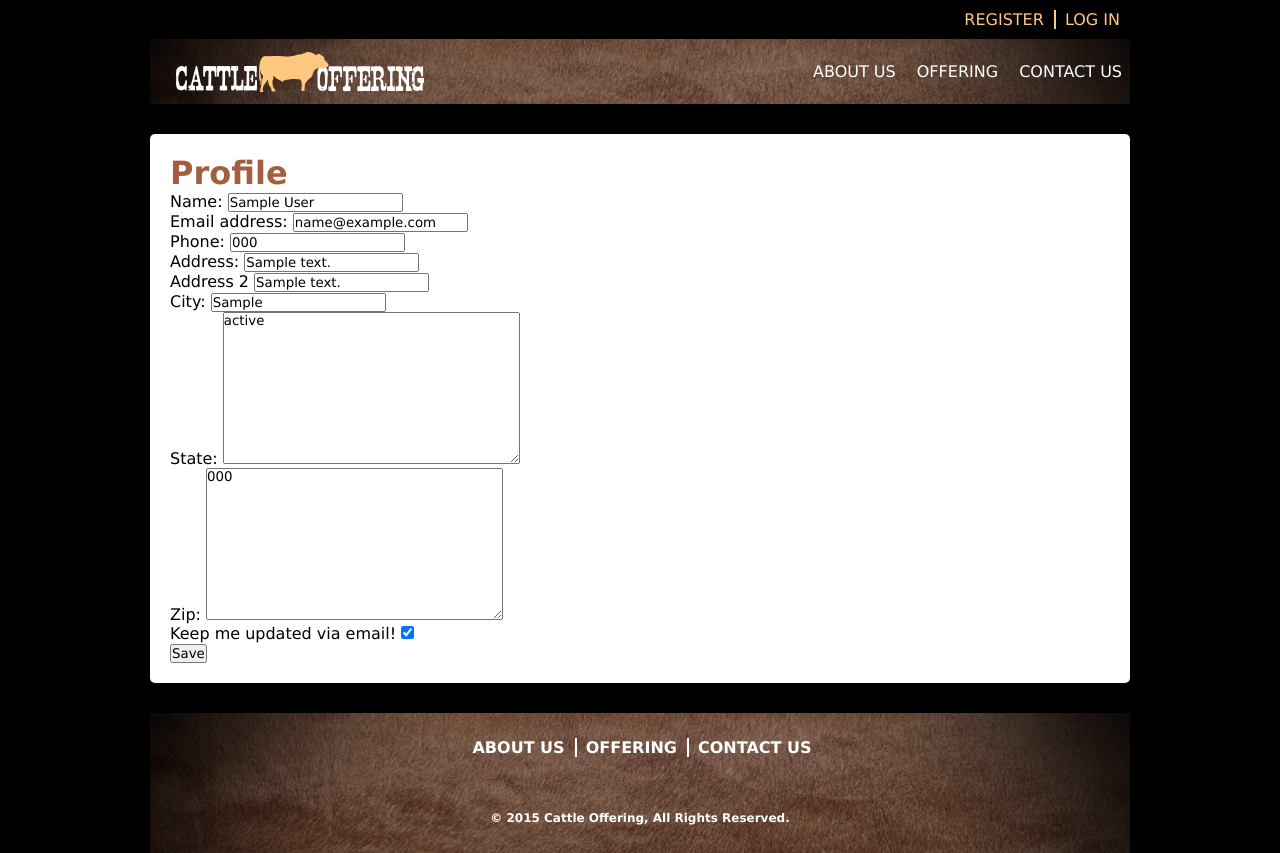
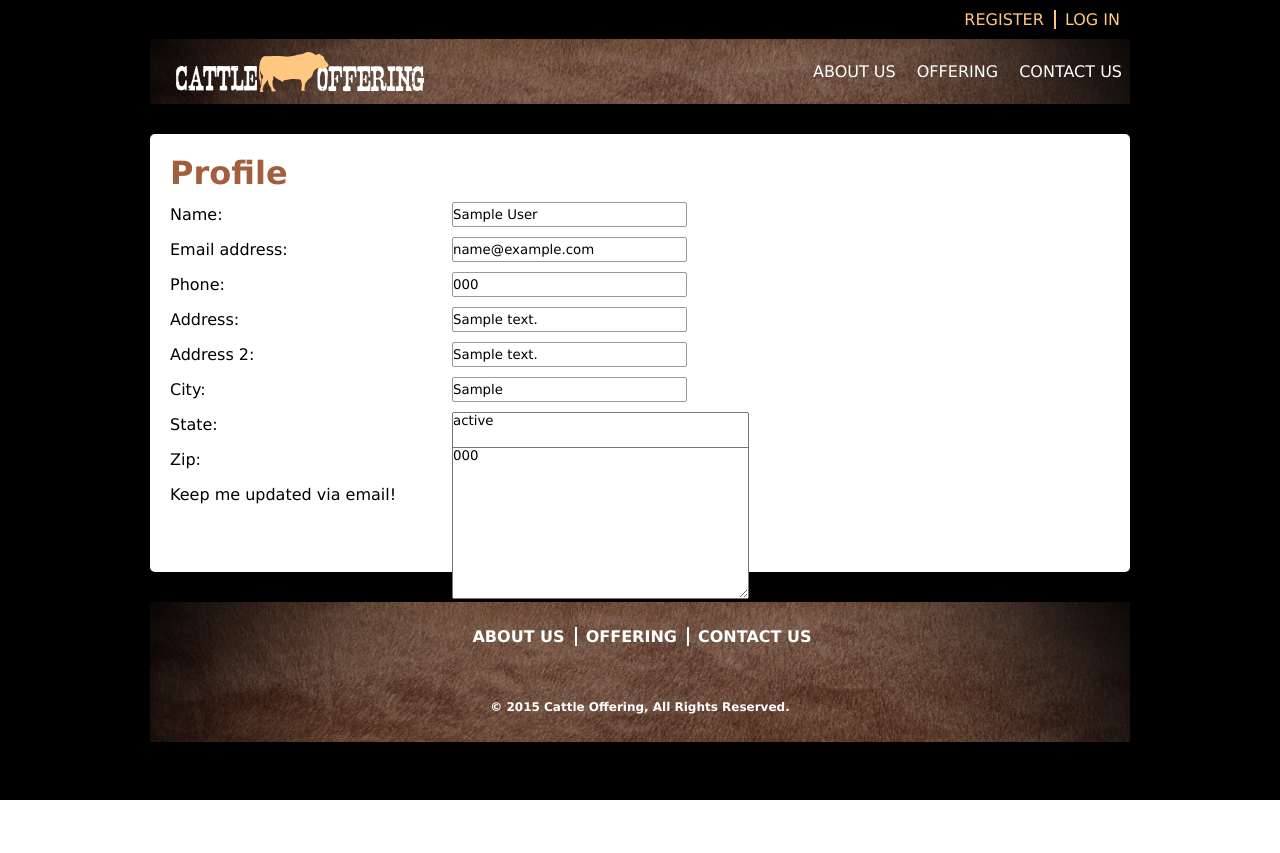
Before and after one commit to freshcodellc/cattle-offering, a Django app: page /account/profile/edit/1/ in a window 1280 px wide. After the commit the page ends 800 px from the top, so only its background shows below. Run offline with Django 3.2, Linux system fonts and the light colour scheme; tables that the repository leaves empty hold one stand-in row (values such as "Sample post"); style sheets or scripts are compiled from the project's sources; parts of the project's set-up code (start-up, migrations or seed data) failed here and were passed over; some libraries are stand-ins or nearby versions.

Commit message:
styled profile view and started styling on import view

```diff
--- a/cattle/templates/cattle/offering.html
+++ b/cattle/templates/cattle/offering.html
@@ -106,7 +106,7 @@
         <label class="filter-form__label" for="{{ filter.form.fat_thickness.id_for_label }}">Fat Thickness:</label>
         {{ filter.form.fat_thickness }}
       </div>
-      <input type="submit" />
+      <input class="button__filter-form" type="submit" />
     </form>
   </div>
 {% endblock %}
--- a/core/static/cattle/css/_cattle.scss
+++ b/core/static/cattle/css/_cattle.scss
@@ -138,6 +138,49 @@ header {
     display: block;
     float: left;
     margin-top: 10px;
+
+    &:hover {
+      background-color: $light-tan;
+      cursor: pointer;
+    }
+  }
+
+  &__filter-form {
+    @extend .button;
+    height: 25px;
+    line-height: 25px;
+    width: 30%;
+    float: left;
+    text-decoration: none;
+    display: block;
+    margin-top: 10px;
+
+    &:hover {
+      background-color: $light-tan;
+      cursor: pointer;
+    }
+  }
+
+  &__profile {
+    @extend .button;
+    height: 25px;
+    line-height: 25px;
+    width: 20%;
+    text-decoration: none;
+    display: block;
+
+    &:hover {
+      background-color: $light-tan;
+      cursor: pointer;
+    }
+  }
+
+  &__import {
+    @extend .button;
+    height: 25px;
+    line-height: 25px;
+    width: 15%;
+    margin-top: 5px;
 
     &:hover {
       background-color: $light-tan;
@@ -816,6 +859,60 @@ header {
   }
 }
 
+/*----->> Profile <<-----*/
+
+.form-profile {
+  margin-top: 10px;
+
+  &__wrapper {
+    width: 100%;
+    display: block;
+    height: 25px;
+    line-height: 25px;
+    margin: 10px 0px 10px 0px;
+  }
+
+  &__button-wrapper {
+    @extend .form-profile__wrapper;
+    width: 55%;
+  }
+
+  &__label {
+    width: 30%;
+    display: block;
+    float: left;
+  }
+
+  & input {
+    border: 1px solid $gray;
+    border-radius: 2px;
+    width: 25%;
+    height: 25px;
+    line-height: 25px;
+    display: block;
+  }
+
+}
+
+/*----->> Import <<-----*/
+
+.cattle-import-form {
+  margin-top: 20px;
+  height: 35px;
+  line-height: 35px;
+  width: 80%;
+
+  &__label {
+    height: 25px;
+    line-height: 25px;
+    width: 30%;
+  }
+
+  & input input {
+    @extend .button__import;
+  }
+}
+
 /*----->> Footer Menu <<-----*/
 
 .footer {
--- a/user/templates/user/profile-edit.html
+++ b/user/templates/user/profile-edit.html
@@ -27,40 +27,40 @@
       </div>
       {{ form.phone.errors }}
       <div class="form-profile__wrapper">
-        <label class="form-profile__last" for="id_phone">Phone:</label>
+        <label class="form-profile__label" for="id_phone">Phone:</label>
         {{ form.phone|addclass:'profile__phone' }}
       </div>
       {{ form.address.errors }}
       <div class="form-profile__wrapper">
-        <label class="form-profile__last" for="id_address">Address:</label>
+        <label class="form-profile__label" for="id_address">Address:</label>
         {{ form.address|addclass:'profile__address' }}
       </div>
       {{ form.address2.errors }}
       <div class="form-profile__wrapper">
-        <label class="form-profile__last" for="id_address2">Address 2</label>
+        <label class="form-profile__label" for="id_address2">Address 2:</label>
         {{ form.address2|addclass:'profile__address2' }}
       </div>
       {{ form.city.errors }}
       <div class="form-profile__wrapper">
-        <label class="form-profile__last" for="id_city">City:</label>
+        <label class="form-profile__label" for="id_city">City:</label>
         {{ form.city|addclass:'profile__city' }}
       </div>
       {{ form.state.errors }}
       <div class="form-profile__wrapper">
-        <label class="form-profile__last" for="id_state">State:</label>
+        <label class="form-profile__label" for="id_state">State:</label>
         {{ form.state|addclass:'profile__state' }}
       </div>
       {{ form.zip.errors }}
       <div class="form-profile__wrapper">
-        <label class="form-profile__last" for="id_zip">Zip:</label>
+        <label class="form-profile__label" for="id_zip">Zip:</label>
         {{ form.zip|addclass:'profile__zip' }}
       </div>
       {{ form.newsletter.errors }}
       <div class="form-profile__wrapper">
-        <label class="form-profile__last" for="id_newsletter">Keep me updated via email!</label>
+        <label class="form-profile__label" for="id_newsletter">Keep me updated via email!</label>
         {{ form.newsletter|addclass:'profile__newsletter' }}
       </div>
-      <div class="form-profile__wrapper">
+      <div class="form-profile__button-wrapper">
         <button class="button__profile" type="submit" value="">Save</button>
       </div>
     </form>
```
Also changed, not shown: cattle/templates/cattle/import-cattle.html (+5 -5 lines).
